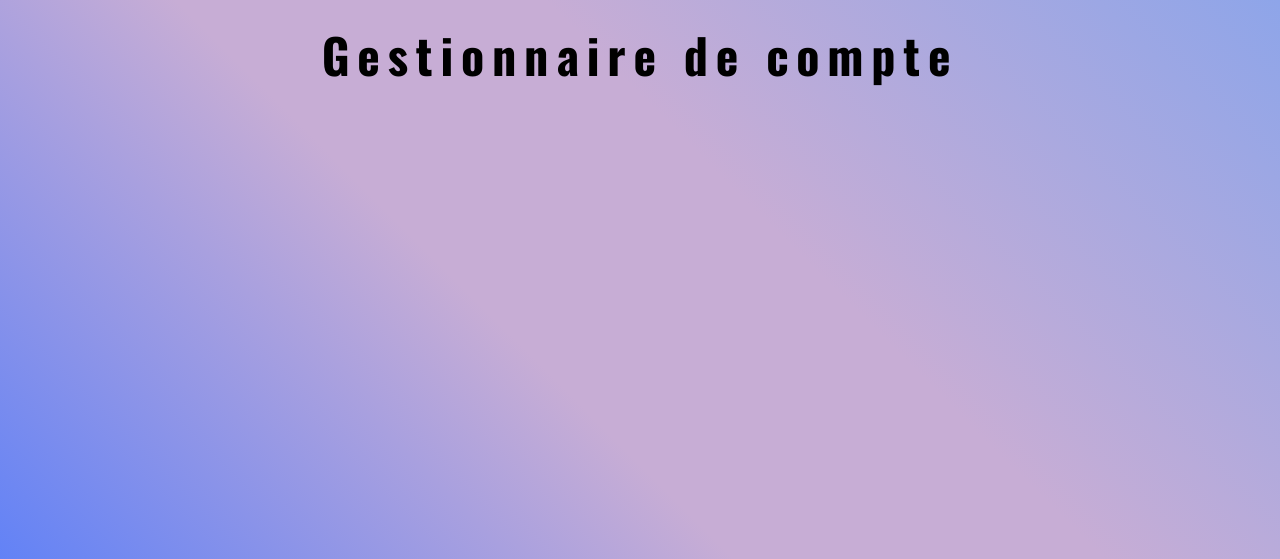
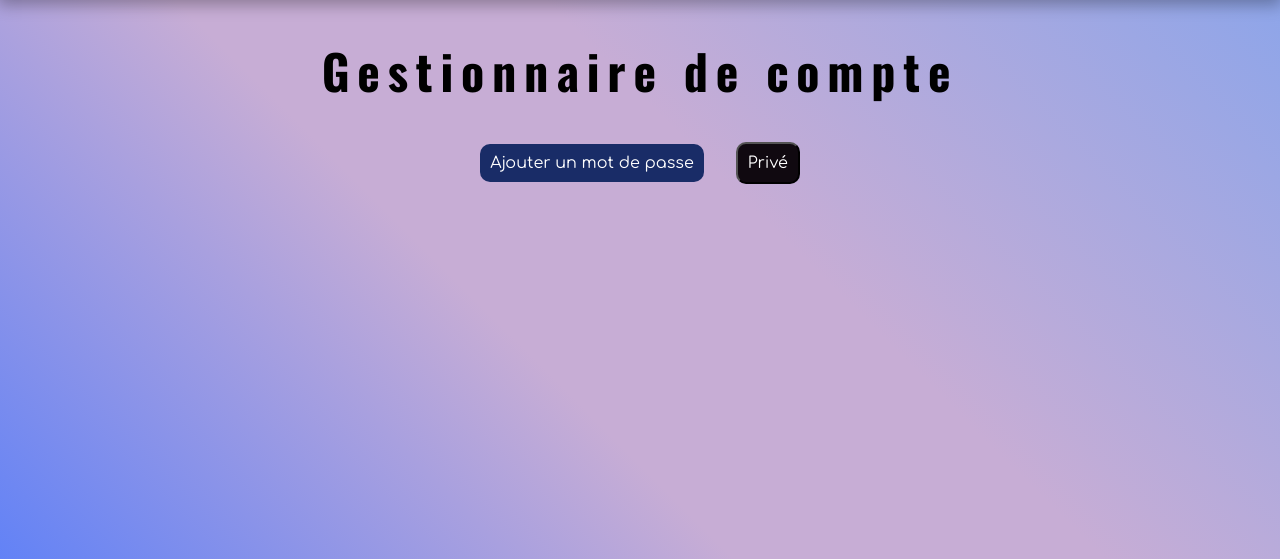
Before and after one commit to JamsJam/generateur-de-mot-de-passe, a Symfony app: template templates/motdepasse/index.html.twig in a window 1280 px wide. Shown: the part 100-659 px from the top of the page. Run offline with Twig, Linux system fonts and the light colour scheme; the template is opened without the code that fills it, so the values that code supplies are empty; style sheets or scripts are compiled from the project's sources; some libraries are stand-ins or nearby versions.

Commit message:
correction et tri index mot de passe

```diff
--- a/assets/styles/base/_base.scss
+++ b/assets/styles/base/_base.scss
@@ -1,3 +1,9 @@
+header{
+    box-shadow: 0px 3px 15px 2px rgba(0 ,0 ,0, 0.3);
+    z-index: 1;
+    position: relative;
+}
+
 main{
     min-height: 70vh;
 }
--- a/assets/styles/components/_nav.scss
+++ b/assets/styles/components/_nav.scss
@@ -4,7 +4,7 @@
 nav{
     background-color: white ;
     @extend %center-space-between;
-    box-shadow: 0px 2px 8px 1px #00000055 ;
+
 
     padding-inline: 1em 1.6em;
 }
--- a/assets/styles/pages/password/_motdepasse.scss
+++ b/assets/styles/pages/password/_motdepasse.scss
@@ -1,38 +1,49 @@
 @use '../../abstract/' as *;
 
-.title--page{
-    padding-block: 1rem;
-    padding-inline: 0.5rem;
-}
+.indexMdp{
+    @extend %flex-center-column;
+    gap: 2rem;
+    padding-block:2rem;
+    padding-inline: 3rem;
 
+    .buttonContainer{
 
-.mdpindex{
+        @extend %flex-center;
+        gap: 2rem;
+    }
+
+    .mdpindex{
         display:grid;
         grid-template-columns: repeat(auto-fill, minmax(270px,1fr));
         grid-gap:20px;
         padding-block:2rem;
         place-items: center;
-        padding-inline : 3rem;
-        flex-wrap: wrap;
-}
-     .cards{
+        justify-items: center;
+        width: max(calc(320px - 1rem),90vw);
+    }
+
+
+    .card{
+        @extend %flex-center-column;
+        justify-content: space-around;
+        // height: 100%;
+
         background-color: hsla(0, 1%, 14%, 0.21);
-
-        border-radius: 25px;
         width: 270px;
         height: 350px ;
 
-        box-shadow: -3px 6px 13px rgba(15,27,62,0.47);
+        box-shadow: -3px 6px 13px 1px rgba(15,27,62,0.47);
         backdrop-filter: blur(3.5px);
         border-radius: 25px;
+        padding-block: 1rem;
 
+        transition: box-shadow 0.25s ease-in-out, background-color 0.25s ease-in-out, transform 0.25s ease-in-out;
 
+        &:hover{
+            background-color: hsla(0, 1%, 14%, 0.5);
+            box-shadow: 0px 10px 13px 1px rgba(15,27,62,0.57);
+            transform: translateY(-0.5rem);
         }
-    .card{
-        @extend %flex-center-column;
-        justify-content: space-around;
-        height: 100%;
-
 
 
 
@@ -44,7 +55,7 @@
 
         &__info{
             @extend %flex-center-column;
-            gap: 2rem;
+            gap: 0.125rem;
         }
         &__buttonContainer{
             display: flex;
@@ -55,9 +66,14 @@
 
         }
         input{
-            height: 5rem;
-            background-color: transparent;
+            height: 3rem;
+            background-color: hsla(0, 1%, 14%, 0.11);
+            border-radius: 10px;
+            border: 1px solid  hsla(0, 1%, 14%, 0.31);
             border: 0;
             text-align: center;
         }
     }
+
+
+}
--- /dev/null
+++ b/public/js/custom.js
@@ -0,0 +1,18 @@
+
+/**
+ *
+ * @param {Array} arrShow
+ * @param {Array} arrHide
+ * @returns {void}
+ * @description This function is used to toggle the visibility of the password card
+ *             and the password reset card.
+ *
+ */
+function TogglePasswordCard(arrShow, arrHide){
+    arrShow.forEach(element => {
+        element.style.display="flex";
+    });
+    arrHide.forEach(element => {
+        element.style.display="none";
+    });
+}
--- a/templates/base.html.twig
+++ b/templates/base.html.twig
@@ -30,9 +30,10 @@
 
         </main>
 
-    </body>
-     {% block script %}{% endblock %}
         <footer>
             <a class="mentions" href="">Mentions légales</a>
         </footer>
+        <script src="{{asset("/js/custom.js")}}"></script>
+        {% block script %}{% endblock %}
+    </body>
 </html>
--- a/templates/motdepasse/_delete_form.html.twig
+++ b/templates/motdepasse/_delete_form.html.twig
@@ -1,4 +1,4 @@
 <form method="post" action="{{ path('app_motdepasse_delete', {'id': motdepasse.id}) }}" onsubmit="return confirm('Are you sure you want to delete this item?');">
     <input type="hidden" name="_token" value="{{ csrf_token('delete' ~ motdepasse.id) }}">
-    <button class="btn">Supprimer</button>
+    <button class="buttonM button--danger">Supprimer</button>
 </form>
--- a/templates/motdepasse/index.html.twig
+++ b/templates/motdepasse/index.html.twig
@@ -3,16 +3,30 @@
 {% block title %}Gestionnaire de compte{% endblock %}
 
 {% block body %}
-            <h1 class="titre titre--48 title--page">Gestionnaire de compte</h1>
+
+<div class="indexMdp">
+    <h1 class="titre titre--48 ">Gestionnaire de compte</h1>
+
+    <div class="buttonContainer">
+        <a class="buttonM button--primary" href="{{path("app_motdepasse_new")}}">Ajouter un mot de passe</a>
+
+        <button id="accessToggle" class="buttonM button--neutral">Privé</button>
+    </div>
+
     <div class="mdpindex">
 
+
+    {# ici je fais une boucle pour afficher les cartes de mot de passe #}
         {% for motdepasse in motdepasses %}
 
+            <div class="card"
+            {# ici je fais une boucle pour vérifier si le mot de passe est public ou privé #}
+            {% for item in motdepasse.access %}
 
-        <div class="cards">
+                {{item.acces == "public" ? 'access="true"' : "access=\"false\""}}
+            {% endfor %}
 
-
-                <div class="card">
+            >
                 <div class="card__title">
                     <h2 class="title title--24">{{motdepasse.website}}</h2>
                 </div>
@@ -26,9 +40,46 @@
                 </div>
             </div>
 
-        </div>
+
         {% endfor %}
     </div>
+</div>
 
-    {# <a href="{{ path('app_motdepasse_new') }}">Create new</a> #}
+
 {% endblock %}
+{% block script %}
+
+    <script>
+        let cards = document.querySelectorAll('.card');
+        let accessToggle = document.querySelector('#accessToggle');
+
+        let publicCards = document.querySelectorAll('.card[access="true"]');
+        let privateCards = document.querySelectorAll('.card[access="false"]');
+
+        // on cache les cartes privées au chargement de la page
+        window.addEventListener("load", ()=>{
+                privateCards.forEach(card => {
+                    card.style.display = "none";
+                })
+            });
+
+        accessToggle.addEventListener("click", ()=>{
+            if(accessToggle.innerHTML == "Privé"){
+                TogglePasswordCard(privateCards, publicCards)
+                accessToggle.innerHTML = "Public";
+
+            }else{
+                TogglePasswordCard(publicCards,privateCards )
+                accessToggle.innerHTML = "Privé";
+            }
+        })
+
+
+
+
+
+
+
+    </script>
+
+{% endblock %}
--- a/templates/motdepasse/new.html.twig
+++ b/templates/motdepasse/new.html.twig
@@ -1,6 +1,6 @@
 {% extends 'base.html.twig' %}
 
-{% block title %}New Motdepasse{% endblock %}
+{% block title %}{{parent()}}Ajouter un mot de passe{% endblock %}
 
 {% block body %}
 
```
Also changed, not shown: templates/motdepasse/edit.html.twig (+14 -6 lines). Lines whose indentation alone changed are shown as unchanged.
